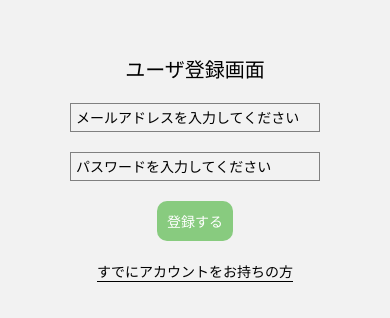
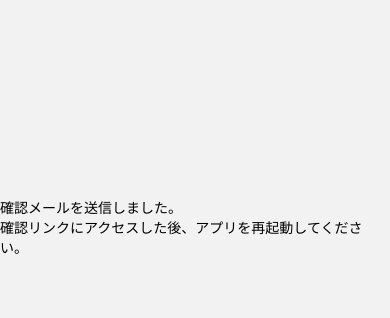
Before and after one commit to show-creater/ritsu-match, a React Native app in the folder frontend/: screen /MyPage in a window 390 px wide. Shown: the part 254-572 px from the top of the page. Built offline with nearby package versions, Linux system fonts and the light colour scheme; no server answers; the database is empty.

Commit message:
確認メール

```diff
--- a/frontend/src/component/navigator/Home.tsx
+++ b/frontend/src/component/navigator/Home.tsx
@@ -48,7 +48,7 @@ const Home = () => {
                     ),
                 }}>
                 </Tab.Screen>
-                <Tab.Screen  name='MyPage' component={MyPage}
+                <Tab.Screen  name='MyPage' component={SendEmail}
                     options={{
                         headerShown:false,
                         tabBarIcon: ({focused}) => (<Ionicons name="person-circle-outline" size={24} color='#30CB89' />
--- a/frontend/src/view/login/SendEmail.tsx
+++ b/frontend/src/view/login/SendEmail.tsx
@@ -6,12 +6,17 @@ const SendEmail=()=>{
             // justifyContent: 'center',
             alignItems: 'center',
             flex: 1,
-            paddingTop: '20%'
-        }
+            paddingTop: '30%',
+            justifyContent: 'center',
+        },
+
       });
     return (
         <View style={styles.title}>
-            <Text>確認メールを送信しました。本文に記載されているURLにアクセスした後、アプリを再起動してください。</Text>
+            <View style={styles.message}>
+                <Text>確認メールを送信しました。</Text>
+                <Text>確認リンクにアクセスした後、アプリを再起動してください。</Text>
+            </View>
         </View>
     )
 };
```
Also changed, not shown: frontend/package.json (+8 -8 lines), 1 other file (tests, documents, lock files or other folders).
